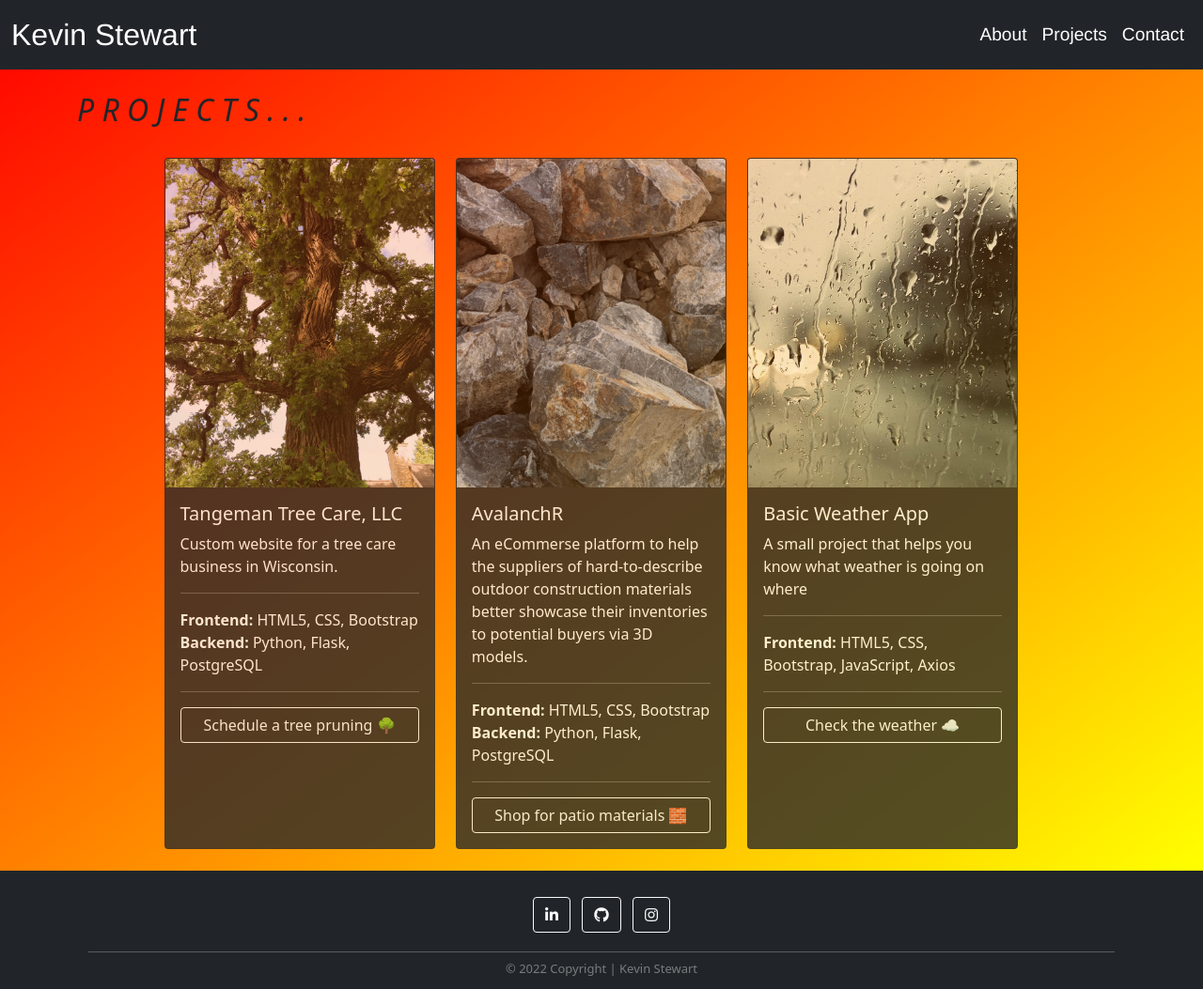
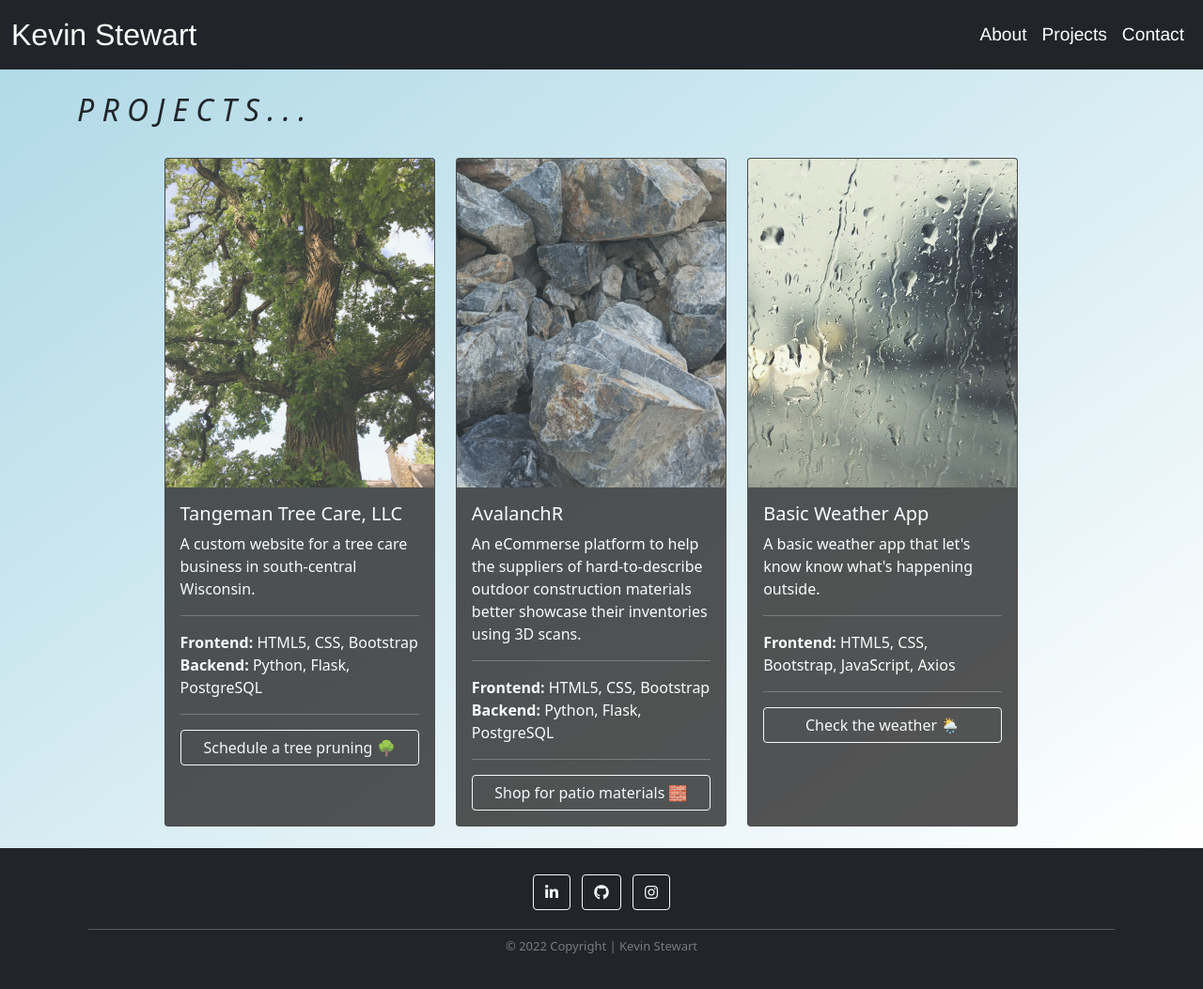
Before and after one commit to kevin-stew/kevin-stewart, a Flask app: page /projects in a window 1280 px wide. Shown: the whole page at 94% size. After the commit the page ends 1015 px from the top, so only its background shows below. Run offline with Flask 2, Linux system fonts and the light colour scheme; some libraries are stand-ins or nearby versions.

Commit message:
blue background, project text updates

```diff
--- a/app/site/site_templates/projects.html
+++ b/app/site/site_templates/projects.html
@@ -13,7 +13,7 @@
   <img src="../../static/images/tangeman1.JPG" class="card-img-top" alt="Tangeman Tree Care">
     <div class="card-body">
       <h5 class="card-title">Tangeman Tree Care, LLC</h5>
-      <p class="card-text">Custom website for a tree care business in Wisconsin.<br>
+      <p class="card-text">A custom website for a tree care business in south-central Wisconsin.<br>
         <hr>
         <b>Frontend:</b> HTML5, CSS, Bootstrap<br>
         <b>Backend:</b> Python, Flask, PostgreSQL</p>
@@ -26,7 +26,7 @@
   <img src="../../static/images/avalanchr.jpg" class="card-img-top" alt="#">
     <div class="card-body">
       <h5 class="card-title">AvalanchR </h5>
-      <p class="card-text">An eCommerse platform to help the suppliers of hard-to-describe outdoor construction materials better showcase their inventories to potential buyers via 3D models.<br>
+      <p class="card-text">An eCommerse platform to help the suppliers of hard-to-describe outdoor construction materials better showcase their inventories using 3D scans.<br>
         <hr>
         <b>Frontend:</b> HTML5, CSS, Bootstrap<br>
         <b>Backend:</b> Python, Flask, PostgreSQL</p>
@@ -34,16 +34,17 @@
       <a href="http://www.avalanchr.com/" class="btn btn-outline-light projectLink" target="_blank">Shop for patio materials 🧱</a>
     </div>
   </div>
+  <br>
 
   <div class="card" style="width: 18rem;">
   <img src="../../static/images/weather_app.JPG" class="card-img-top" alt="#">
     <div class="card-body">
       <h5 class="card-title">Basic Weather App</h5>
-      <p class="card-text">A small project that helps you know what weather is going on where</p>
+      <p class="card-text">A basic weather app that let's know know what's happening outside.</p>
       <hr>
       <b>Frontend:</b> HTML5, CSS, Bootstrap, JavaScript, Axios
       <hr>
-      <a href="{{ url_for('project.weatherapp') }}" class="btn btn-outline-light projectLink">Check the weather ☁</a>
+      <a href="{{ url_for('project.weatherapp') }}" class="btn btn-outline-light projectLink">Check the weather 🌦</a>
     </div>
   </div>
 
--- a/app/static/css/main.css
+++ b/app/static/css/main.css
@@ -18,7 +18,8 @@ body{
     flex-grow: 1;
     display: flex;
     flex-direction: column;
-    background-image: linear-gradient(to bottom right, red, yellow);
+    background-image: linear-gradient(to bottom right, lightblue, white);
+    /* background-color: lightblue; */
 }
 
 .widthLimit{
```
Also changed, not shown: 1 other file.
